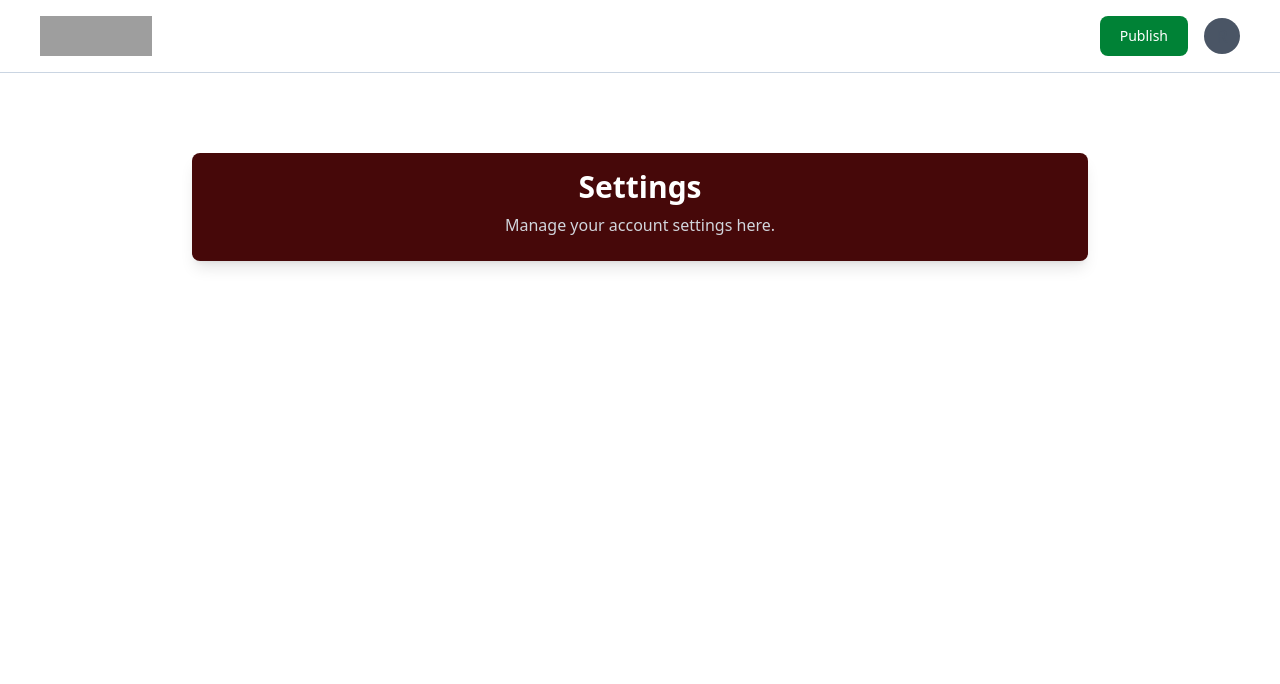
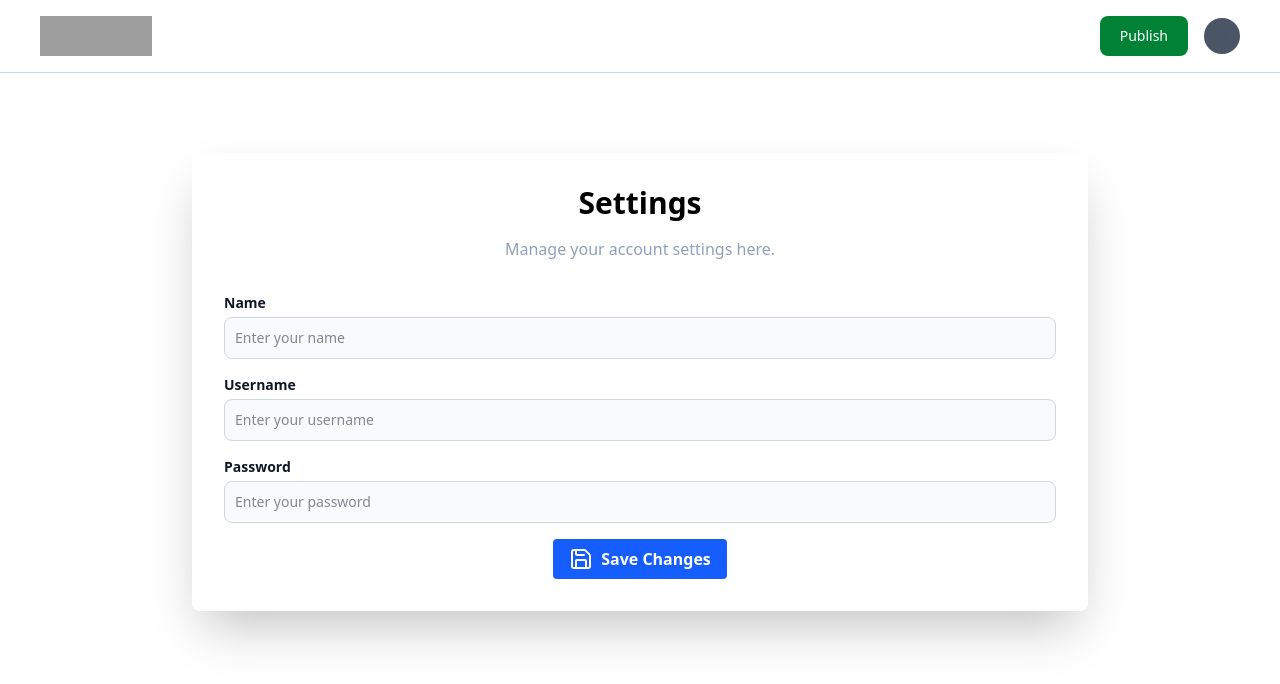
Before and after one commit to ronik297/medium, a React (Vite) app in the folder frontend/: page /settings in a window 1280 px wide. Shown: the top 684 px of the page. Built offline with nearby package versions, Linux system fonts and the light colour scheme; no server answers; grey boxes are pictures that could not be loaded.

Commit message:
added settings page, added useUser hook, updated Spinner

```diff
--- a/frontend/src/Layout.tsx
+++ b/frontend/src/Layout.tsx
@@ -5,7 +5,7 @@ function Layout() {
   return (
     <>
       <Appbar />
-      <div>
+      <div className="flex flex-col items-center">
         <Outlet />
       </div>
     </>
--- a/frontend/src/components/Auth.tsx
+++ b/frontend/src/components/Auth.tsx
@@ -98,13 +98,15 @@ interface LabelledInputProps {
   placeholder: string;
   onChange: (e: React.ChangeEvent<HTMLInputElement>) => void;
   type?: string;
+  value?: string;
 }
 
-function LabelledInput({
+export function LabelledInput({
   label,
   placeholder,
   onChange,
   type,
+  value,
 }: LabelledInputProps) {
   return (
     <div className="w-full flex flex-col gap-1">
@@ -112,6 +114,7 @@ function LabelledInput({
       <input
         onChange={onChange}
         type={type || "text"}
+        value={value}
         className="bg-gray-50 border border-gray-300 text-gray-900 text-sm rounded-lg focus:ring-blue-500 focus:border-blue-500 block w-full p-2.5"
         placeholder={placeholder}
         required
--- a/frontend/src/components/Spinner.tsx
+++ b/frontend/src/components/Spinner.tsx
@@ -1,5 +1,7 @@
 export const Spinner = () => {
   return (
+    <div className="h-screen flex flex-col justify-center">
+      <div className="flex justify-center">
         <div role="status">
           <svg
             aria-hidden="true"
@@ -19,5 +21,7 @@ export const Spinner = () => {
           </svg>
           <span className="sr-only">Loading...</span>
         </div>
+      </div>
+    </div>
   );
 };
--- a/frontend/src/hooks/useUser.ts
+++ b/frontend/src/hooks/useUser.ts
@@ -0,0 +1,33 @@
+import axios from "axios";
+import { useEffect, useState } from "react";
+import { BACKEND_URL } from "../config";
+
+interface User {
+  name: string;
+  username: string;
+  password: string;
+}
+
+export const useUser = () => {
+  const [loading, setLoading] = useState(true);
+  const [user, setUser] = useState<User | null>(null);
+  const [error, setError] = useState<string | null>(null);
+
+  useEffect(() => {
+    axios
+      .get(`${BACKEND_URL}/api/v1/user/me`, {
+        headers: { Authorization: localStorage.getItem("token") },
+      })
+      .then((res) => {
+        setUser(res.data);
+        setLoading(false);
+      })
+      .catch((err) => {
+        setError("Something went wrong!" + err + "Please try again later.");
+        setLoading(false);
+        console.error(err);
+      });
+  }, []);
+
+  return { loading, user, error };
+};
--- a/frontend/src/pages/Blog.tsx
+++ b/frontend/src/pages/Blog.tsx
@@ -8,15 +8,7 @@ export default function Blog() {
   const { loading, blog } = useBlog({ id: id || "" });
 
   if (loading || !blog) {
-    return (
-      <div>
-        <div className="h-screen flex flex-col justify-center">
-          <div className="flex justify-center">
-            <Spinner />
-          </div>
-        </div>
-      </div>
-    );
+    return <Spinner />;
   }
 
   return (
--- a/frontend/src/pages/Blogs.tsx
+++ b/frontend/src/pages/Blogs.tsx
@@ -21,7 +21,7 @@ export default function Blogs() {
   return (
     <>
       <div className="flex justify-center pb-10">
-        <div className="w-full lg:w-1/2">
+        <div className="w-full ">
           {blogs.map((blog) => (
             <BlogCard
               key={blog.id}
--- a/frontend/src/pages/Settings.tsx
+++ b/frontend/src/pages/Settings.tsx
@@ -1,9 +1,77 @@
+import { useEffect, useState } from "react";
+import { LabelledInput } from "../components/Auth";
+import { useUser } from "../hooks/useUser";
+import { Spinner } from "../components/Spinner";
+import { Save } from "lucide-react";
+
 export default function Settings() {
+  const { user, error, loading } = useUser();
+
+  const [userSettings, setUserSettings] = useState({
+    username: "",
+    name: "",
+    password: "",
+  });
+
+  useEffect(() => {
+    if (user) {
+      setUserSettings({
+        username: user.username,
+        name: user.name,
+        password: "",
+      });
+    }
+  }, [user]);
+
+  if (loading) {
+    return <Spinner />;
+  }
+
   return (
-    <div className="flex flex-col items-center gap-2 mt-20 bg-red-950 max-w-[90%] sm:max-w-[70%] mx-auto p-4 rounded-lg shadow-lg text-white">
-      <h1 className="text-3xl font-bold">Settings</h1>
-      <p className="text-gray-300">Manage your account settings here.</p>
-      <div className="flex flex-col items-center gap-2"></div>
+    <div className="flex flex-col items-center gap-4 mt-20 mx-auto p-8 rounded-lg shadow-2xl text-white w-full max-w-4xl">
+      <h1 className="text-3xl font-bold text-black">Settings</h1>
+      <p className="text-slate-400">Manage your account settings here.</p>
+      <div className="flex flex-col items-center gap-4 w-full mt-4">
+        <LabelledInput
+          label="Name"
+          value={userSettings.name}
+          placeholder="Enter your name"
+          onChange={(e) =>
+            setUserSettings((prev) => ({ ...prev, name: e.target.value }))
+          }
+        />
+        <LabelledInput
+          label="Username"
+          value={userSettings.username}
+          placeholder="Enter your username"
+          onChange={(e) =>
+            setUserSettings((prev) => ({
+              ...prev,
+              username: e.target.value,
+            }))
+          }
+        />
+        <LabelledInput
+          label="Password"
+          placeholder="Enter your password"
+          value={userSettings.password}
+          type="password"
+          onChange={(e) =>
+            setUserSettings((prev) => ({
+              ...prev,
+              password: e.target.value,
+            }))
+          }
+        />
+      </div>
+      <div>
+        <button>
+          <div className="bg-blue-600 hover:bg-blue-900 flex gap-2 text-white font-bold py-2 px-4 rounded cursor-pointer">
+            <Save />
+            Save Changes
+          </div>
+        </button>
+      </div>
     </div>
   );
 }
```
Lines whose indentation alone changed are shown as unchanged.
